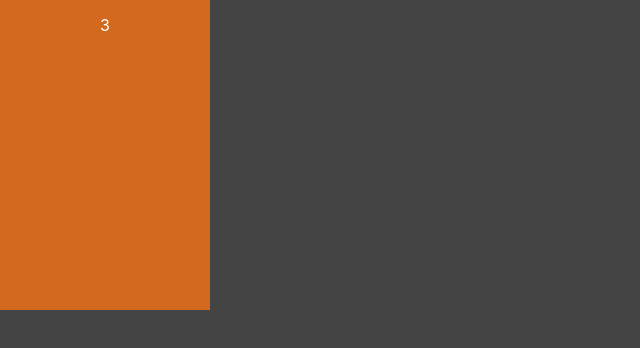
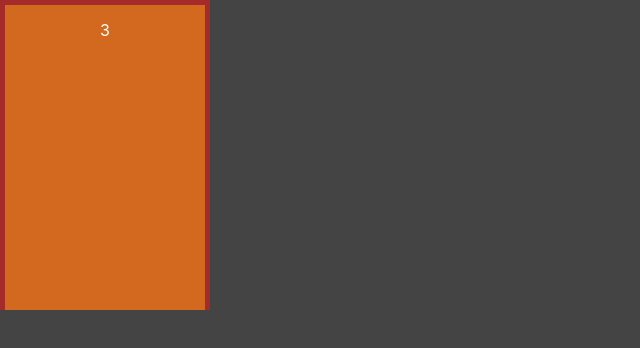
Before and after one commit to David-Pires/nextjs-doors, a Next.js app: page / in a window 1280 px wide. Shown: the top 348 px of the page, without its empty margins (0-640 px from the left). Built offline with nearby package versions, Linux system fonts and the light colour scheme.

Commit message:
classes area, frame and styling of doors' frame

```diff
--- a/components/Porta.jsx
+++ b/components/Porta.jsx
@@ -2,8 +2,12 @@ import styles from "../styles/Porta.module.css";
 
 export default function Porta(props) {
   return (
-    <div className={styles.porta}>
-      <div className={styles.numero}>3</div>
+    <div className={styles.area}>
+      <div className={styles.frame}>
+        <div className={styles.porta}>
+          <div className={styles.numero}>3</div>
+        </div>
+      </div>
     </div>
   );
 }
--- a/styles/Porta.module.css
+++ b/styles/Porta.module.css
@@ -1,14 +1,25 @@
+.area {
+  display: flex;
+  height: var(--area-porta-altura);
+  width: var(--area-porta-largura);
+}
+.frame {
+  display: flex;
+  flex-grow: 1;
+  border-left:5px solid brown;
+  border-top:5px solid brown;
+  border-right:5px solid brown;
+
+
+
+}
 .porta {
   display: flex;
   flex-direction: column;
   align-items: center;
+  flex-grow: 1;
   background-color: chocolate;
   padding: 15px;
-
-  /*css temporario*/
-  width: var(--area-porta-largura);
-  height: var(--area-porta-altura);
 }
 .numero {
-
 }
```
